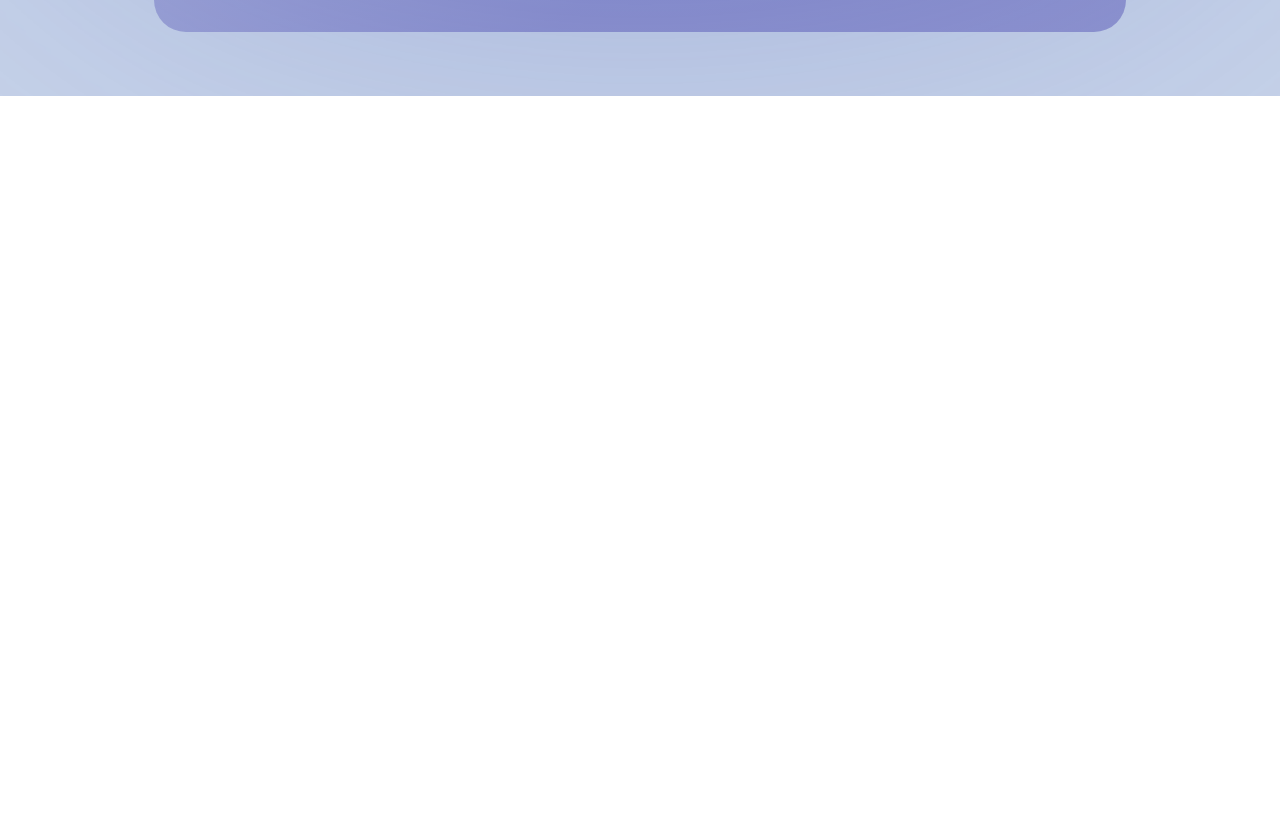
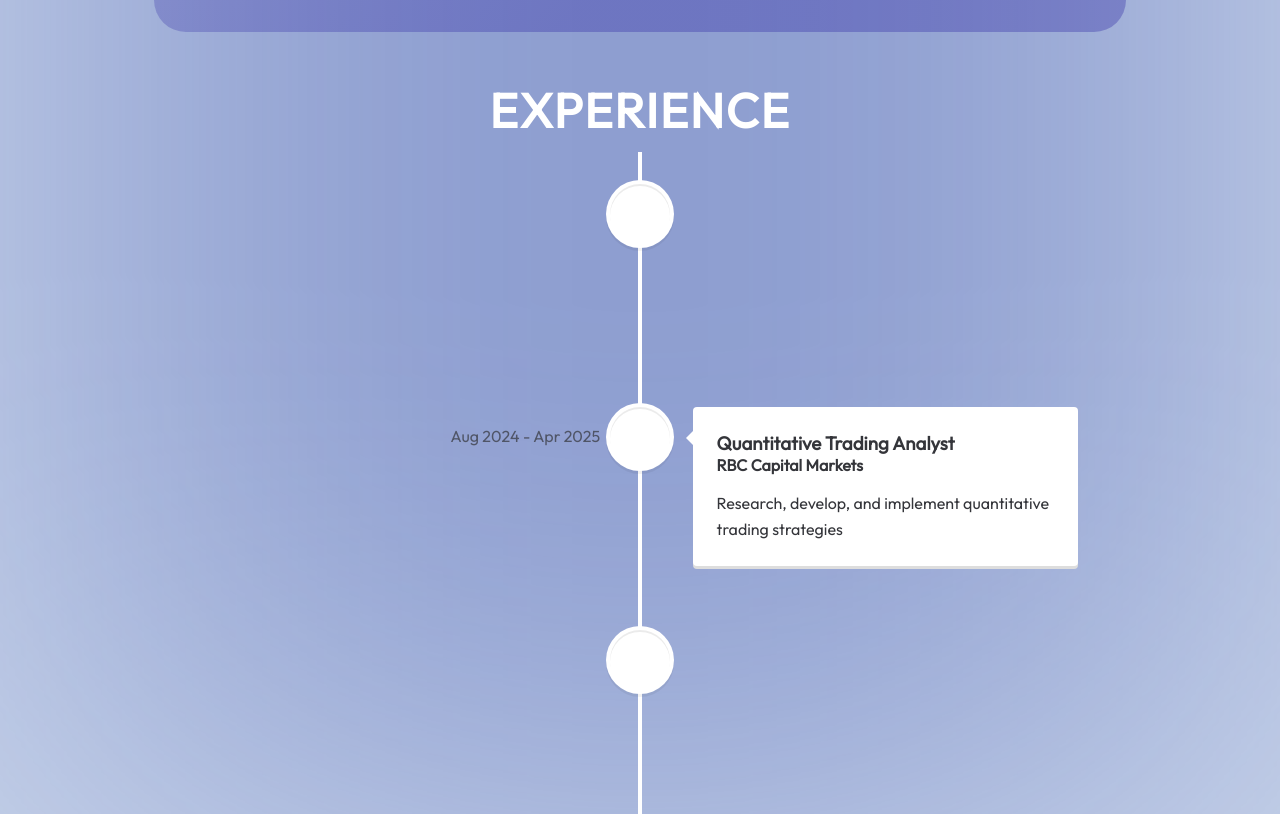
Before and after one commit to swannercjj/swannercjj.github.io, a React (Vite) app: page / in a window 1280 px wide. Shown: the part 1726-2540 px from the top of the page. Before the commit the page ends 1822 px from the top, so only its background shows below. Built offline with nearby package versions, Linux system fonts and the light colour scheme.

Commit message:
experience

```diff
--- a/package.json
+++ b/package.json
@@ -17,7 +17,8 @@
     "@fontsource/roboto": "^5.2.6",
     "gh-pages": "^6.3.0",
     "react": "^19.1.0",
-    "react-dom": "^19.1.0"
+    "react-dom": "^19.1.0",
+    "react-vertical-timeline-component": "^3.5.3"
   },
   "devDependencies": {
     "@eslint/js": "^9.30.1",
--- a/src/App.jsx
+++ b/src/App.jsx
@@ -2,6 +2,7 @@ import styles from './App.module.css'
 import { Navbar } from './components/Navbar/Navbar';
 import { Intro } from './components/Intro/Intro';
 import { About } from './components/About/About';
+import { Experience } from './components/Experience/Experience';
 
 function App() {
   return (
@@ -10,6 +11,7 @@ function App() {
         <Navbar />
         <Intro />
         <About />
+        <Experience />
       </div>
     );
 }
--- a/src/components/About/About.module.css
+++ b/src/components/About/About.module.css
@@ -30,7 +30,7 @@
       0 0 5px var(--color-secondary),
       0 0 10px var(--color-secondary),
       0 0 15px var(--color-secondary);
-  }
+}
 
 .content {
     display: flex;
@@ -63,6 +63,7 @@
 @media screen and (max-width: 830px) {
     .container {
         background-color: transparent;
+        margin: 48px 8%;
         padding: 16px;
         text-align: center;
     }
--- /dev/null
+++ b/src/components/Experience/Experience.jsx
@@ -0,0 +1,52 @@
+import React from 'react'
+import styles from "./Experience.module.css"
+import { VerticalTimeline, VerticalTimelineElement }  from 'react-vertical-timeline-component';
+import 'react-vertical-timeline-component/style.min.css';
+
+export const Experience = () => {
+  return (
+    <section className={styles.container} id="experience">
+        <h2 className={styles.title}>Experience</h2>
+        <VerticalTimeline>
+            <VerticalTimelineElement
+                className={styles.timelineElement}
+                iconStyle={{ background: "#fff", color: "#fff" }}
+                date="May 2025 - present"
+            >
+                <h3 className="vertical-timeline-element-title">AI Engineer</h3>
+                <h4 className="vertical-timeline-element-subtitle">RBC Capital Markets</h4>
+                <p>Apply machine learning techniques to address real-world stock market trading</p>
+            </VerticalTimelineElement>
+            <VerticalTimelineElement
+                className={styles.timelineElement}
+                iconStyle={{ background: "#fff", color: "#fff" }}
+                date="Aug 2024 - Apr 2025"
+            >
+                <h3 className="vertical-timeline-element-title">Quantitative Trading Analyst</h3>
+                <h4 className="vertical-timeline-element-subtitle">RBC Capital Markets</h4>
+                <p>Research, develop, and implement quantitative trading strategies</p>
+            </VerticalTimelineElement>
+            <VerticalTimelineElement
+                className={styles.timelineElement}
+               iconStyle={{ background: "#fff", color: "#fff" }}
+                date="May 2024 - Aug 2024"
+            >
+                <h3 className="vertical-timeline-element-title">Undergraduate Research Assistant</h3>
+                <h4 className="vertical-timeline-element-subtitle">University of Alberta</h4>
+                <p>Explored how deep reinforcement learning agents can learn to optimize compute</p>
+            </VerticalTimelineElement>
+            <VerticalTimelineElement
+                className={styles.timelineElement}
+                iconStyle={{ background: "#fff", color: "#fff" }}
+                date="May 2023 - Aug 2023"
+            >
+                <h3 className="vertical-timeline-element-title">Undergraduate Research Assistant</h3>
+                <h4 className="vertical-timeline-element-subtitle">University of Alberta</h4>
+                <p>Contributed to DreamerV3 by implementing deterministic seeding across components</p>
+            </VerticalTimelineElement>
+
+        </VerticalTimeline>
+
+    </section>
+  )
+}
--- /dev/null
+++ b/src/components/Experience/Experience.module.css
@@ -0,0 +1,48 @@
+@import "../../vars.css";
+@import 'react-vertical-timeline-component/style.min.css';
+
+
+.container {
+    position: relative;
+    display: flex;
+    flex-direction: column;
+    align-items: center;
+    justify-content: space-between;
+    z-index: 1;
+    margin: 48px 12%;
+    padding: 0 auto;
+}
+
+.title {
+    color: var(--color-text);
+    font-size: 48px;
+    font-weight: 700px;
+    letter-spacing: 1.75px;
+    text-transform: uppercase;
+    transition: text-shadow 0.2s ease;
+    display: inline-block;
+    margin-bottom: 12px;
+}
+
+.title:hover {
+    text-shadow:
+      0 0 5px var(--color-secondary),
+      0 0 10px var(--color-secondary),
+      0 0 15px var(--color-secondary);
+}
+
+
+.timelineElement {
+    color: var(--color-dark-text);
+}
+
+@media screen and (max-width: 830px) {
+    .container {
+        margin: 48px 8%;
+        padding: 0;
+    }
+
+    .title {
+        font-size: 36px;
+    }
+}
--- a/src/components/Intro/Intro.jsx
+++ b/src/components/Intro/Intro.jsx
@@ -1,7 +1,6 @@
 import React from 'react'
 
 import styles from "./Intro.module.css"
-// import resume from "../../../public/jiajing_chen_resume.pdf"
 import profileImg from "../../assets/intro/profile_img.jpg"
 
 export const Intro = () => {
--- a/src/vars.css
+++ b/src/vars.css
@@ -5,6 +5,7 @@
     --color-secondary: rgb(158, 206, 240);
     --color-accent: rgb(61, 57, 171);
     --color-bg: rgb(200, 212, 234);
+    --color-dark-text: rgb(52, 53, 58);
 
     /* Fonts */
     --font-robot: "Roboto";
```
Also changed, not shown: 1 other file (tests, documents, lock files or other folders).
